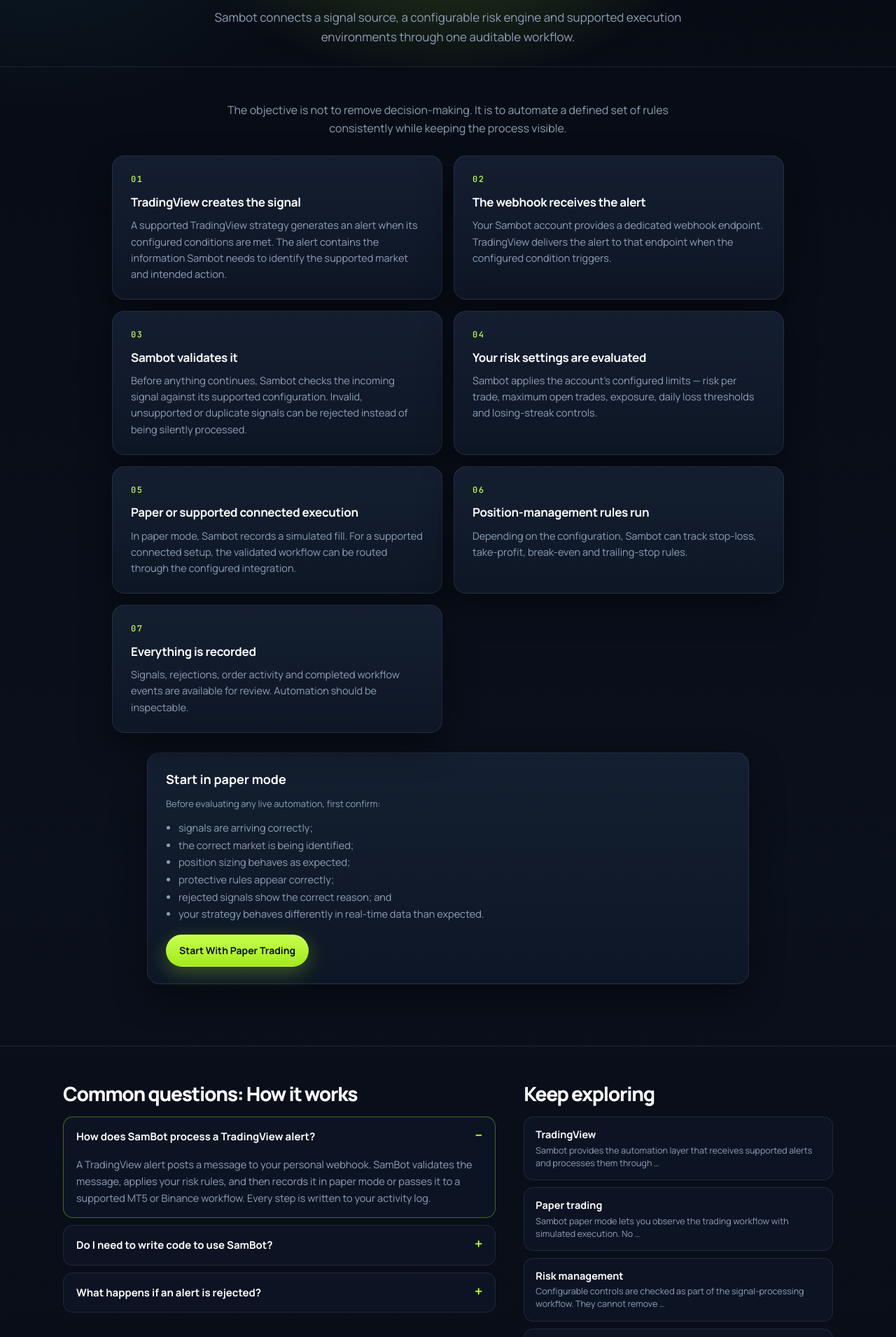
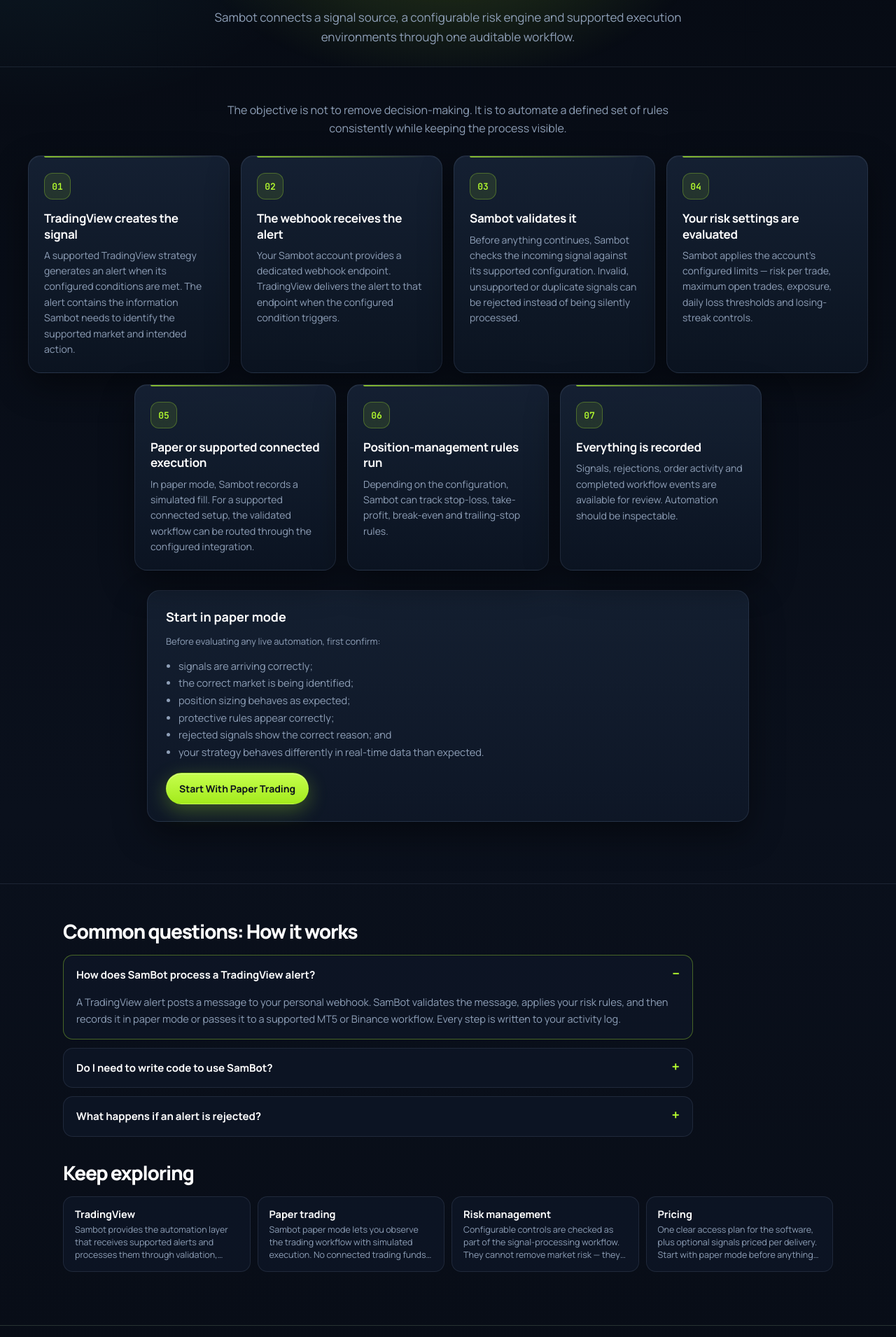
Before and after one commit to Sadamshah083/Tradingbot, a Django app: page /how/ in a window 1280 px wide. Shown: the part 347-2257 px from the top of the page at 70% size. Run offline with Django 5.2, Linux system fonts and the light colour scheme.

Commit message:
Inner pages: card grid for steps, tidy FAQ/related layout and CTA heading
Co-Authored-By: Claude Sonnet 5.5 <noreply@anthropic.com>

```diff
--- a/portal/static/css/sambot-theme.css
+++ b/portal/static/css/sambot-theme.css
@@ -333,3 +333,27 @@ section.s .kicker{display:block;width:max-content;margin-left:auto;margin-right:
 .home .risk-ui{align-self:stretch}
 .home .perf-panel{align-self:stretch}
 @media(max-width:1000px){.home .perf-copy .cta{justify-content:center}.home .plan>p{min-height:0}}
+
+/* ===== inner pages: step cards, FAQ + related layout, CTA heading ===== */
+.page-body .mid-cards.steps-cards{display:flex;flex-wrap:wrap;justify-content:center;gap:16px;max-width:1280px;margin:8px auto 0}
+.steps-cards .mid-card{position:relative;flex:0 0 calc(25% - 12px);max-width:calc(25% - 12px);padding:24px 22px 22px;display:flex;flex-direction:column;border-radius:18px;background:linear-gradient(180deg,rgba(22,34,53,.92),rgba(12,20,34,.92));border:1px solid var(--line);box-shadow:var(--shadow),inset 0 1px 0 rgba(255,255,255,.05);transition:transform .25s,border-color .25s}
+.steps-cards .mid-card:hover{transform:translateY(-4px);border-color:rgba(182,255,46,.4)}
+.steps-cards .mid-card:before{content:"";position:absolute;left:22px;right:22px;top:0;height:2px;background:linear-gradient(90deg,var(--spark),transparent);border-radius:0 0 2px 2px;opacity:.7}
+.steps-cards .mid-card .n{width:38px;height:38px;margin:0 0 16px;border-radius:12px;display:grid;place-items:center;background:rgba(182,255,46,.1);border:1px solid rgba(182,255,46,.28);color:var(--spark);font:800 13px "JetBrains Mono",monospace;letter-spacing:0}
+.steps-cards .mid-card h3{margin:0 0 8px;font-size:17px;line-height:1.3;color:#fff}
+.steps-cards .mid-card p{margin:0;color:var(--muted);font-size:14px;line-height:1.6}
+@media(max-width:1180px){.steps-cards .mid-card{flex-basis:calc(33.333% - 11px);max-width:calc(33.333% - 11px)}}
+@media(max-width:820px){.steps-cards .mid-card{flex-basis:calc(50% - 8px);max-width:calc(50% - 8px)}}
+@media(max-width:560px){.steps-cards .mid-card{flex-basis:100%;max-width:100%}}
+
+.seo-grid{grid-template-columns:1fr;gap:36px}
+.seo-faq{display:grid;grid-template-columns:1fr;gap:12px;max-width:900px}
+.seo-faq details{margin:0}
+.seo-rel{grid-template-columns:repeat(4,1fr)}
+.seo-rel a{height:100%}
+.seo-rel span{display:-webkit-box;-webkit-line-clamp:3;-webkit-box-orient:vertical;overflow:hidden}
+.seo-rel a:hover{transform:translateY(-3px)}
+@media(max-width:1000px){.seo-faq{grid-template-columns:1fr}.seo-rel{grid-template-columns:1fr 1fr}}
+@media(max-width:520px){.seo-rel{grid-template-columns:1fr}}
+.page-cta h2{margin:0 auto 10px;text-align:center;max-width:760px}
+.page-cta .sub{text-align:center}
--- a/portal/templates/site/base.html
+++ b/portal/templates/site/base.html
@@ -106,7 +106,7 @@
   @media(max-width:560px){.fcols{grid-template-columns:1fr}.site h2{font-size:26px}.logo img{height:32px}.wrap{padding:0 16px}.foot-bottom{flex-direction:column;align-items:flex-start}}
 </style>
 {% block page_head %}{% endblock %}
-<link rel="stylesheet" href="{% static 'css/sambot-theme.css' %}?v=19">
+<link rel="stylesheet" href="{% static 'css/sambot-theme.css' %}?v=21">
 {% endblock %}
 {% block content %}
 <div class="site {% block site_class %}{% endblock %}">
--- a/portal/templates/site/page.html
+++ b/portal/templates/site/page.html
@@ -113,7 +113,7 @@
         <h2>Keep exploring</h2>
         <ul class="seo-rel">
           {% for r in related_pages %}
-          <li><a href="{{ r.url }}"><b>{{ r.title }}</b><span>{{ r.blurb|truncatewords:13 }}</span></a></li>
+          <li><a href="{{ r.url }}"><b>{{ r.title }}</b><span>{{ r.blurb }}</span></a></li>
           {% endfor %}
         </ul>
       </aside>
```
